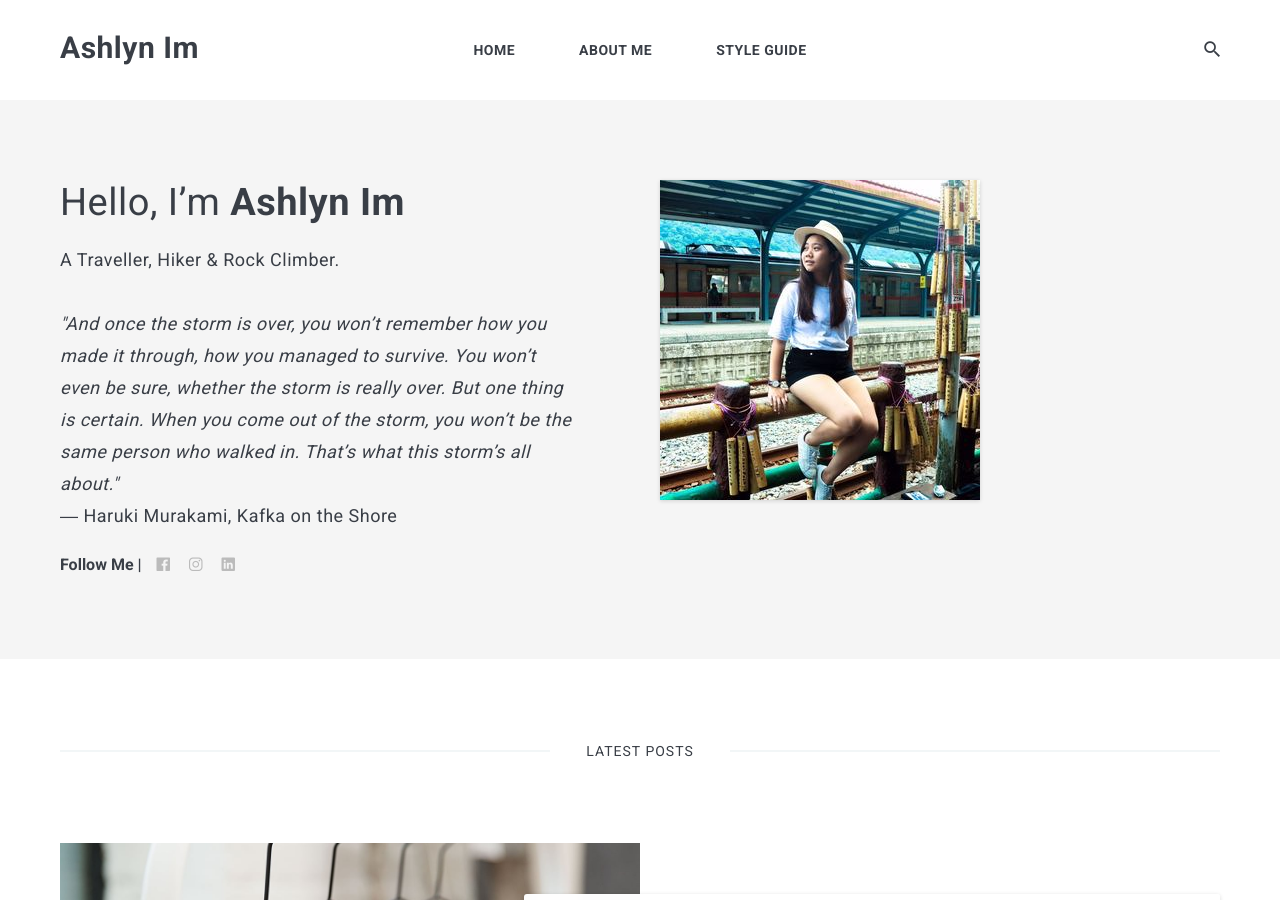
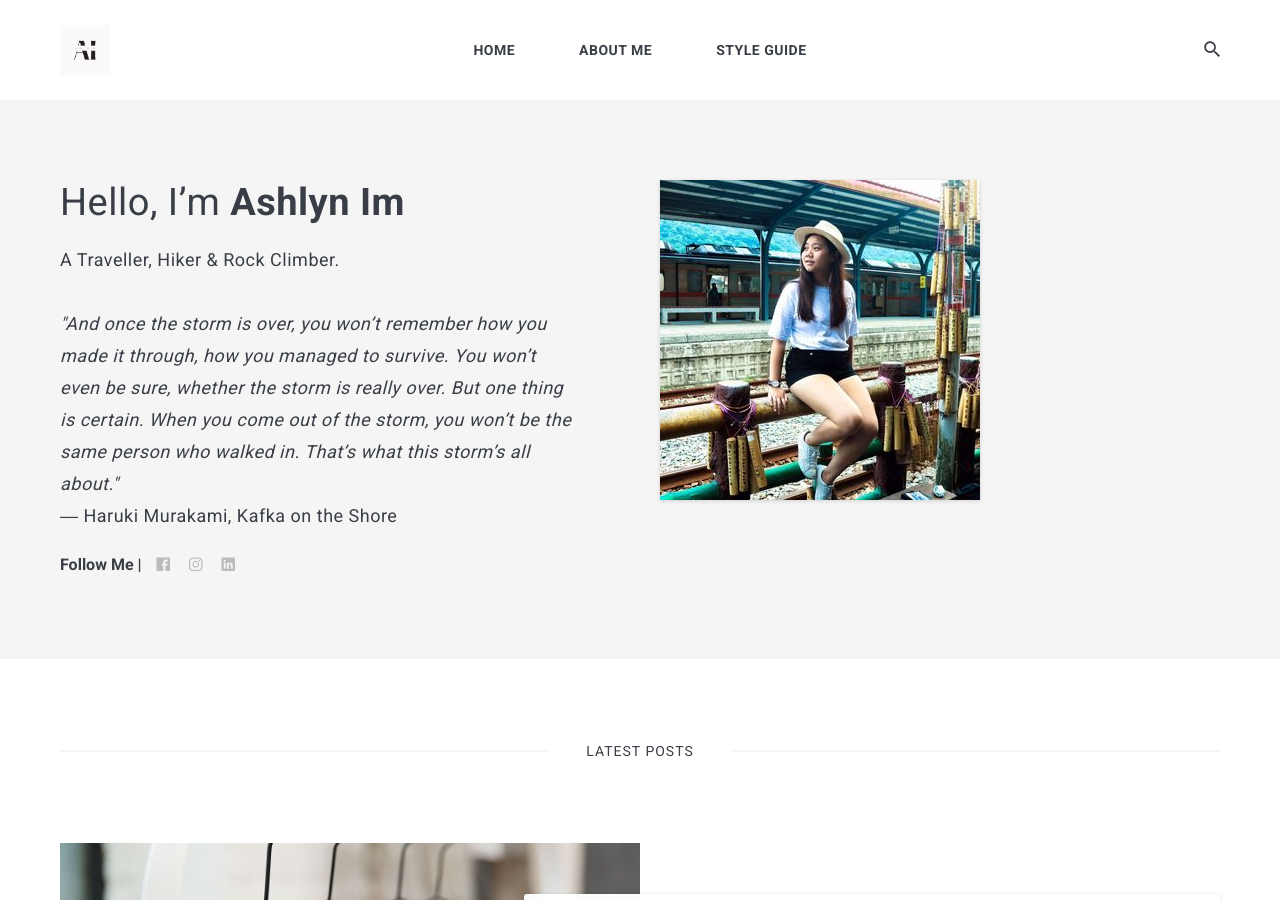
Before and after one commit to imychangemaker/ashlynim, a Jekyll site: the page built from index.html, in a window 1280 px wide and 900 px high. Built offline with Jekyll 4.4.1, drawn with Linux system fonts in a browser that asks for light colours; nearby versions of some CDN libraries; the list of posts is cut into pages by our own code.

Commit message:
Update settings.yml

```diff
--- a/_data/settings.yml
+++ b/_data/settings.yml
@@ -1,7 +1,7 @@
 #-------------------------------
 # General Site Settings
 title: Ashlyn Im
-# logo: ashlyn_im_logo.png # You can add own logo.
+logo: ashlyn_im_logo.png # You can add own logo.
 description: Ashlyn Im Personal Website
 
 
```
